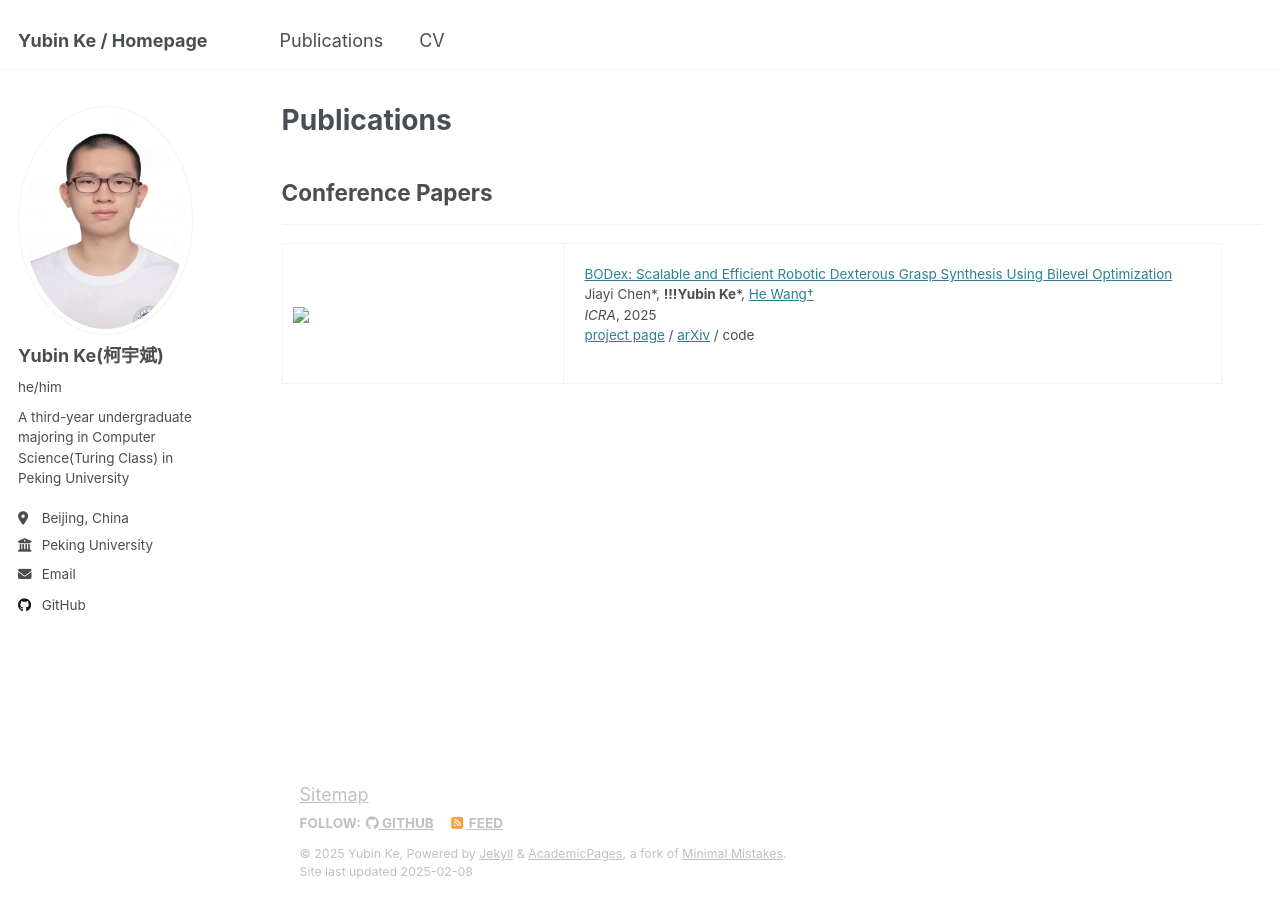
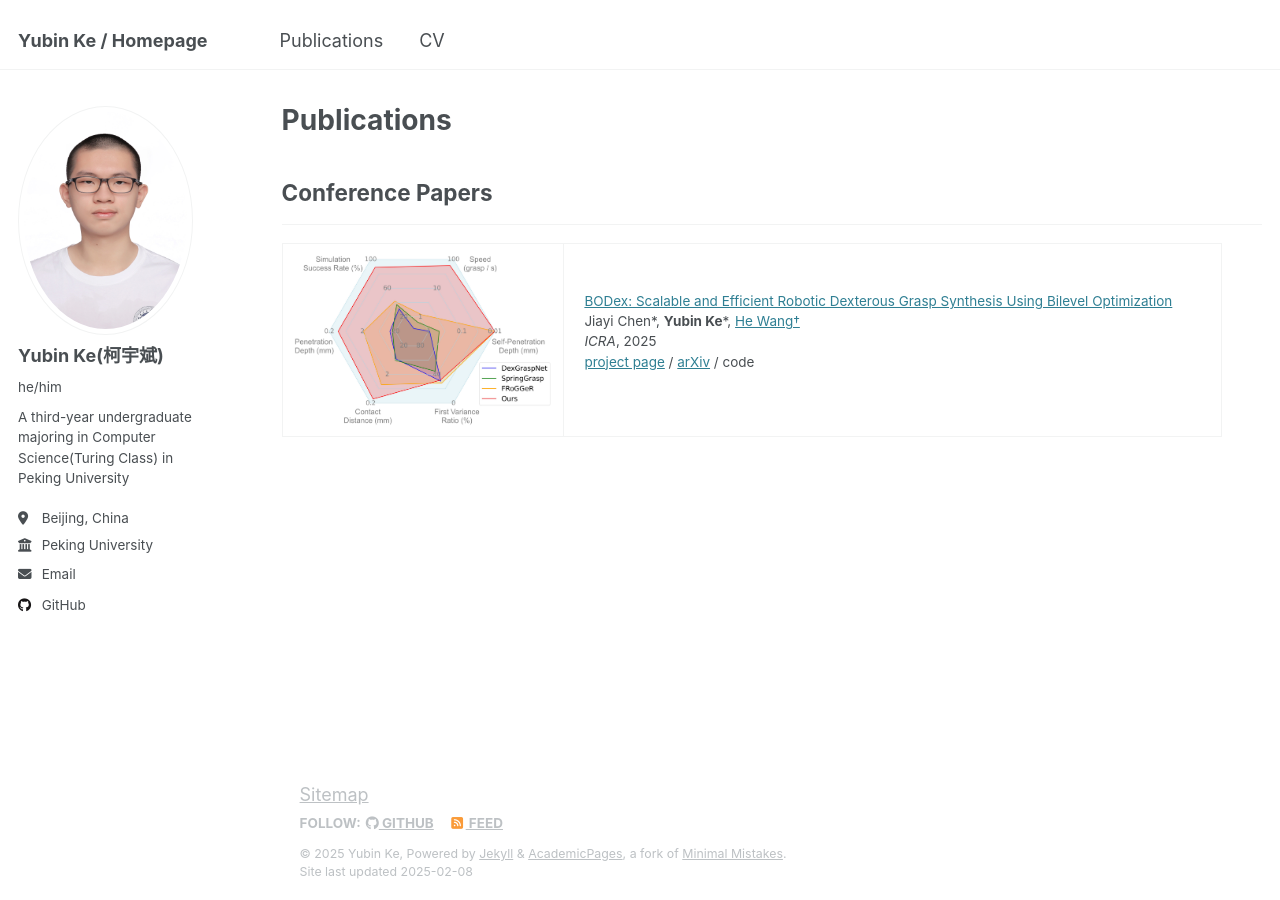
Before and after one commit to GFRL/GFRL.github.io, a Jekyll site: the page built from _pages/publications.html, in a window 1280 px wide. Built offline with Jekyll 4.4.1, drawn with Linux system fonts in a browser that asks for light colours.

Commit message:
Update archive-single-publication.html

```diff
--- a/_includes/archive-single-publication.html
+++ b/_includes/archive-single-publication.html
@@ -17,14 +17,15 @@
     <table>
       <tr>
         <td style="padding:10px;width:30%;vertical-align:middle">
-          <img src='images/BODex.png' width="100%">
+          <!-- img path is ../{post.pub_teaser} -->
+          <img src='../images/BODex.png' width="100%">
         </td>
         <td style="padding:20px;width:70%;vertical-align:middle">
           <a href="https://pku-epic.github.io/BODex/">
             <span class="papertitle">BODex: Scalable and Efficient Robotic Dexterous Grasp Synthesis Using Bilevel Optimization</span>
           </a>
           <br>
-          Jiayi Chen*, <strong>!!!Yubin Ke</strong>*,
+          Jiayi Chen*, <strong>Yubin Ke</strong>*,
           <a href="https://hughw19.github.io/">He Wang†</a>
           <br>
           <em>ICRA</em>, 2025
```
